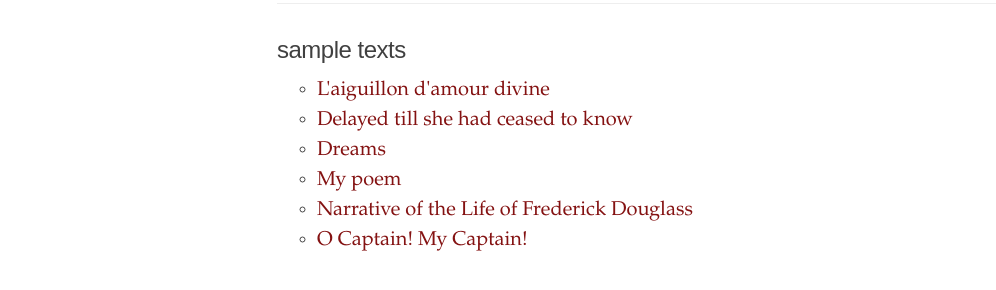
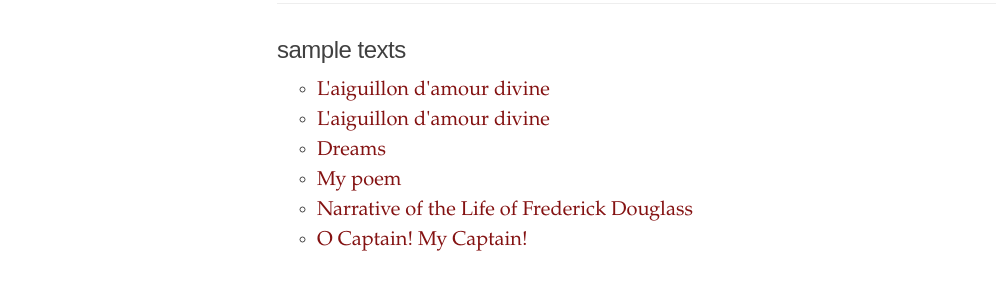
Before and after one commit to oldfrenchtexts/L-aiguillon-d-amour-divine, a Jekyll site: the page built from index.html, in a window 1280 px wide. Shown: the part 479-769 px from the top of the page, without its empty margins (3-999 px from the left). Built offline with Jekyll 4.4.1, drawn with Linux system fonts in a browser that asks for light colours; some of the changed lines change nothing that is shown.

Commit message:
Update delayed.md

```diff
--- a/_texts/delayed.md
+++ b/_texts/delayed.md
@@ -1,30 +1,21 @@
 ---
-layout: poem
-title: Delayed till she had ceased to know
-author: Emily Dickinson
-editor: Alex Gil
-source: "Bartleby.com"
+layout: narrative
+title: L'aiguillon d'amour divine
+author: James of Milan
+editor: Aaron Kestle
+source: Beinecke MS 1166
 ---
 
-- DELAYED till she had ceased to know,
-- Delayed till in its vest of snow
-- {:.indent-2}Her loving bosom lay.
-- An hour behind the fleeting breath,
-- Later by just an hour than death,—
-- {:.indent-2}Oh, lagging yesterday!
+![Beinecke MS 1166](https://raw.githubusercontent.com/oldfrenchtexts/randomtexts/master/assets/Beinecke%20MS%201166%20Small.jpg)
 
+# Transcription
 
-- Could she have guessed that it would be;
-- Could but a crier of the glee
-- {:.indent-2}Have climbed the distant hill;
-- Had not the bliss so slow a pace,—
-- Who knows but this surrendered face
-- {:.indent-2}Were undefeated still?
+**Ave** maria gracia plena dominus tecum
 
+**A** toy roy souverain mon trespuissant createur mon tresamoureux redempteur jhesus
 
-- Oh, if there may departing be
-- Any forgot by victory
-- {:.indent-2}In her imperial round,
-- Show them this meek apparelled thing,
-- That could not stop to be a king,
-- {:.indent-2}Doubtful if it be crowned!
+# Translation
+
+Latin: Hail, Mary, full of grace, the Lord is with thee
+
+French: To you sovereign king, my most powerful creator, my most loving redeemer, Jesus
```
